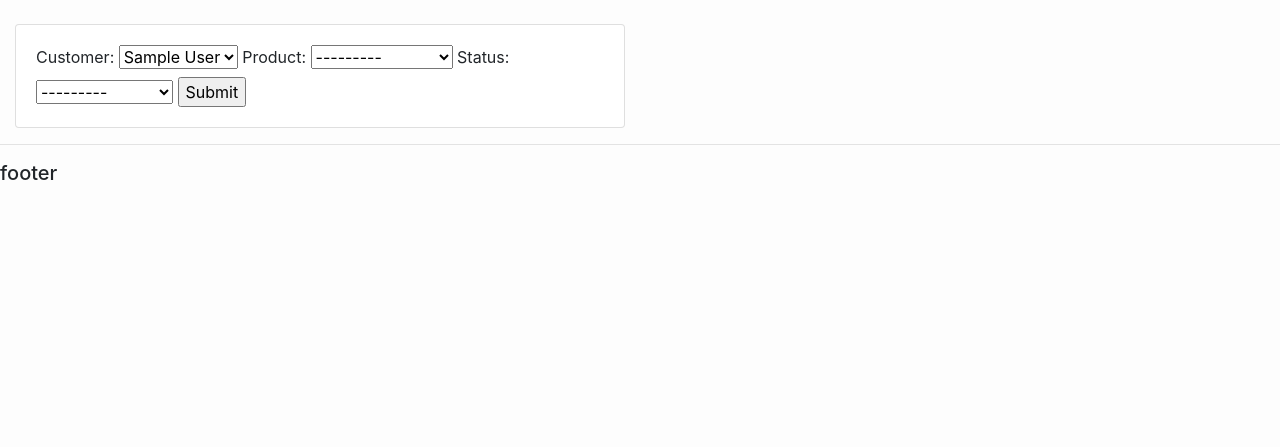
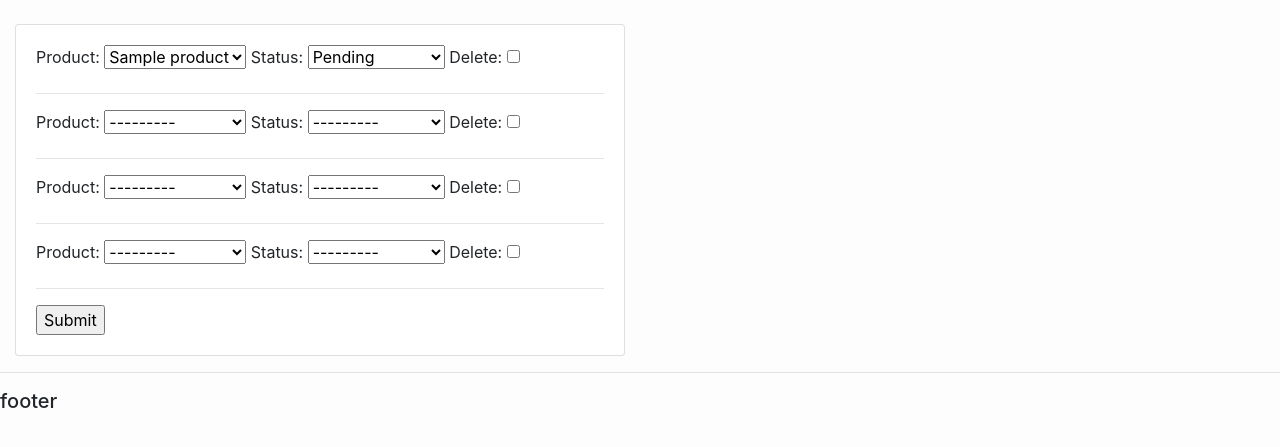
Before and after one commit to beba2123/Customer-Managment, a Django app: page /create_order/1 in a window 1280 px wide. Shown: the part 116-563 px from the top of the page. Run offline with Django 4.2, Linux system fonts and the light colour scheme; tables that the repository leaves empty hold one stand-in row (values such as "Sample post").

Commit message:
update in form when creating order

```diff
--- a/acounts/templates/acounts/create_form.html
+++ b/acounts/templates/acounts/create_form.html
@@ -9,7 +9,10 @@
         <div class="card card-body">
                 <form action="" method="POST">
                     {% csrf_token %}
+                    {%for form in form_set%}
                     {{form}}
+                    <hr>
+                    {%endfor%}
                     <input type="submit" name="submit">
                 </form>
 
--- a/acounts/views.py
+++ b/acounts/views.py
@@ -1,5 +1,6 @@
 from django.shortcuts import render, redirect
 from django.http import HttpResponse
+from django.forms import inlineformset_factory
 from .models import *
 from .forms import OrderForm
 # Create your views here.
@@ -25,8 +26,10 @@ def customer(request, pk):
     return render(request, 'acounts/customer.html', context)
 
 def create_order(request, pk):
+    OrderFormSet = inlineformset_factory(Customer, Order, fields=("product", "status"))
     customer = Customer.objects.get(id=pk)
-    form = OrderForm(initial={'customer':customer})
+    # form = OrderForm(initial={'customer':customer}) before we create inline form sets
+    form_set = OrderFormSet(instance=customer)
     if request.method == 'POST':
         # print('printing post', request.POST)
         form = OrderForm(request.POST)
@@ -35,7 +38,7 @@ def create_order(request, pk):
             return redirect('/')
 
 
-    context={'form':form}
+    context={'form_set':form_set}
     return render(request, 'acounts/create_form.html', context)
 
 def update_order(request, pk):
```
Also changed, not shown: acounts/README.md.
